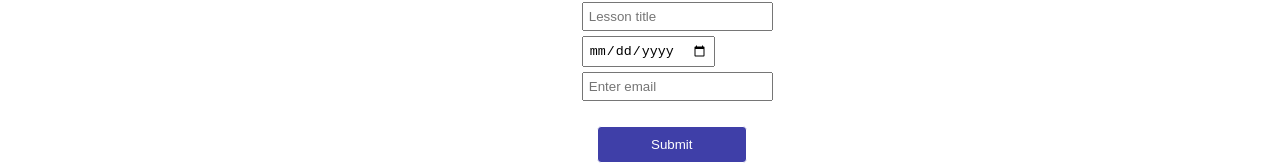
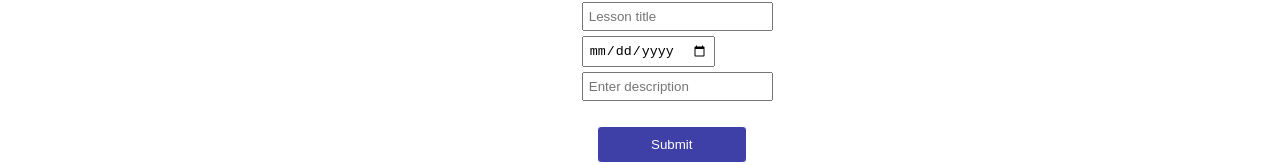
Before and after one commit to AlexBrown4020/mern-project, a React (Create React App) app in the folder client/: page /create_lesson in a window 1280 px wide. Shown: the part 186-351 px from the top of the page. Built offline with nearby package versions, Linux system fonts and the light colour scheme; sample sign-in values are in the browser's storage.

Commit message:
Fix: Change submission placeholder

```diff
--- a/client/src/components/create_lesson/CreateLesson.jsx
+++ b/client/src/components/create_lesson/CreateLesson.jsx
@@ -43,7 +43,7 @@ export const CreateLesson = () => {
                             value={title} onChange={(e) => setTitle(e.target.value)}/>
                         <input className='submissionInput' type='date' placeholder='Enter date'
                             value={date} onChange={(e) => setDate(e.target.value)}/>
-                        <input className='submissionInput' type='text' placeholder='Enter email'
+                        <input className='submissionInput' type='text' placeholder='Enter description'
                             value={description} onChange={(e) => setDescription(e.target.value)}/>
                         <button onClick={submitData} className='submissionButton' type='button'>Submit</button>
                 </div>
```
